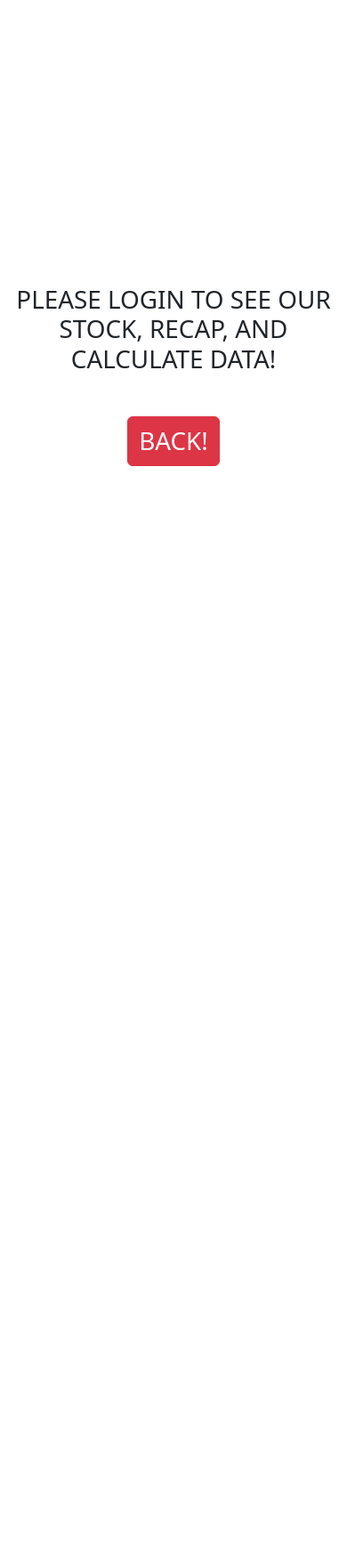
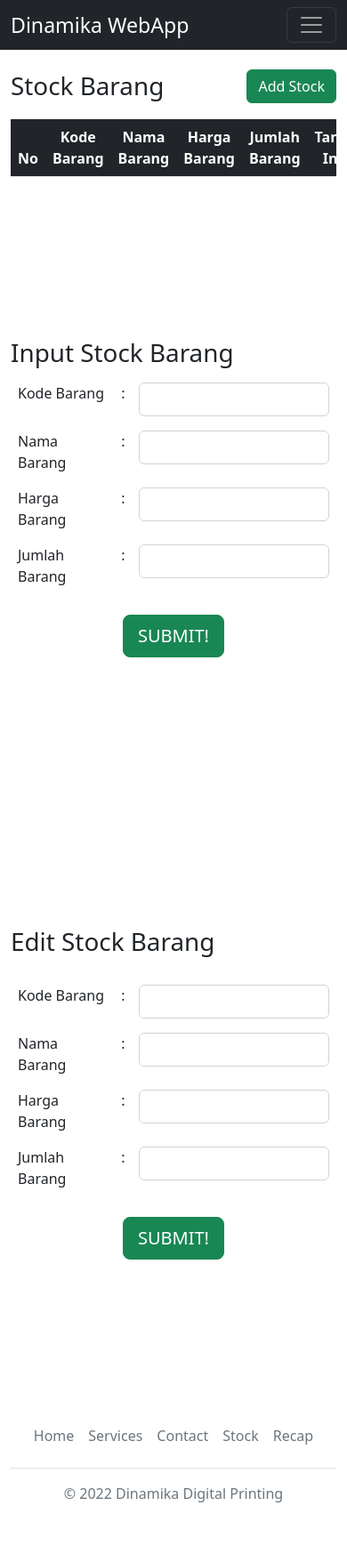
Before and after one commit to RamzGxz/webBackendDinamika, a Flask app: page /stock in a window 390 px wide. Shown: the whole page at 89% size. Before the commit the page ends 524 px from the top, so only its background shows below. Run offline with Flask 2, Linux system fonts and the light colour scheme; lists and menus that the app fills with data are empty; some libraries are stand-ins or nearby versions.

Commit message:
pembenahan html, server, dan js

```diff
--- a/server.py
+++ b/server.py
@@ -32,7 +32,7 @@ def logout():
 def stock():
     token = request.cookies.get('token')
     if not token:
-        return render_template('errLogin.html')
+        return render_template('stock.html')
     # pembatasan authorization
     conn,cursor = openDb()
     checkAuthErr = authorization(conn,cursor,token)
@@ -61,7 +61,7 @@ def stock():
     result = getStok(conn,cursor)
     return render_template('stock.html', data=result)
 
-@app.route('/recap')
+@app.route('/recap', methods = ['GET', 'POST'])
 def recap():
     token = request.cookies.get('token')
     if not token:
@@ -71,11 +71,25 @@ def recap():
 
     if(checkAuthErr):
         return deleteCookie()
-    return render_template('recap.html')
 
-@app.route('/edit', methods=['GET','POST'])
-def edit(id):
-    conn,cursor = openDb()
+    if request.method == 'POST':
+        details = request.form
+        kodeBrg = details['kodeBrg']
+        namaBrg = details['namaBrg']
+        hargaBrg = details['hargaBrg']
+        jumlahBrg = details['jumlahBrg']
+        conn,cursor = openDb()
+        sql = 'insert into recap(kodeBrg, namaBrg, hargaBrg, jumlahBrg) values(%s,%s,%s,%s)'
+        val = (kodeBrg,namaBrg,hargaBrg,jumlahBrg)
+        cursor.execute(sql, val)
+        conn.commit()
+        cursor.close()
+        conn.close()
+        return(redirect(url_for('recap')))
+    conn, cursor = openDb()
+    result = getRecap(conn, cursor)
+    return render_template('recap.html', data=result)
+
 
 
 
--- a/static/main.js
+++ b/static/main.js
@@ -54,8 +54,8 @@ const detailPopup = () => {
 }
 
 
+const editStock = () =>{
     document.addEventListener('click', function(e) {
-
         if (e.target.classList.contains('edit-stock')) {
             location.href = "#editStock"
             const td = e.target.parentElement
@@ -71,3 +71,25 @@ document.addEventListener('click', function(e) {
             formEdit.querySelector('#jumlah').value = jumlah.textContent
         }
     })
+}
+editStock()
+
+const editRecap = () =>{
+    document.addEventListener('click', function(e) {
+        if (e.target.classList.contains('editRecap')) {
+            location.href = "#editRecapData"
+            const td = e.target.parentElement
+            const jumlah = td.previousElementSibling.previousElementSibling
+            const harga = jumlah.previousElementSibling
+            const nama = harga.previousElementSibling
+            const kode = nama.previousElementSibling
+
+            const formEdit = document.getElementById('form-edit-recap')
+            formEdit.querySelector('#kodeRecap').value = kode.textContent
+            formEdit.querySelector('#namaRecap').value = nama.textContent
+            formEdit.querySelector('#hargaRecap').value = harga.textContent
+            formEdit.querySelector('#jumlahRecap').value = jumlah.textContent
+        }
+    })
+}
+editRecap()
--- a/templates/stock.html
+++ b/templates/stock.html
@@ -101,7 +101,7 @@
                             <th scope="col">Nama Barang</th>
                             <th scope="col">Harga Barang</th>
                             <th scope="col">Jumlah Barang</th>
-                            <th scope="col">Tanggal</th>
+                            <th scope="col">Tanggal Input</th>
                             <th scope="col">Actions</th>
                         </tr>
                     </thead>
@@ -127,7 +127,8 @@
             </table>
         </div>
     </section>
-
+    {% if logout %}
+    <!-- inputStockLogout -->
     <section class="formInputStock" id="inputStock">
         <div class="container">
             <div class="col-sm5">
@@ -138,28 +139,28 @@
                             <td>Kode Barang</td>
                             <td>:</td>
                             <td>
-                                <input type="text" class="form-control" name="kodeBrg" required>
+                                <input type="text" class="form-control" name="kodeBrg" disabled>
                             </td>
                         </tr>
                         <tr>
                             <td>Nama Barang</td>
                             <td>:</td>
                             <td>
-                                <input type="text" class="form-control" name="namaBrg" required>
+                                <input type="text" class="form-control" name="namaBrg" disabled>
                             </td>
                         </tr>
                         <tr>
                             <td>Harga Barang</td>
                             <td>:</td>
                             <td>
-                                <input type="text" class="form-control" name="hargaBrg" required>
+                                <input type="number" class="form-control" name="hargaBrg" disabled>
                             </td>
                         </tr>
                         <tr>
                             <td>Jumlah Barang</td>
                             <td>:</td>
                             <td>
-                                <input type="text" class="form-control" name="jumlahBrg" required>
+                                <input type="number" class="form-control" name="jumlahBrg" disabled>
                             </td>
                         </tr>
                     </table>
@@ -171,11 +172,12 @@
         </div>
     </section>
 
+    <!-- editStockLogout -->
     <section class="formInputStock" id="editStock">
         <div class="container">
             <div class="col-sm5">
                 <h1>Edit Stock Barang</h1>
-                <form action="url_for('editStockBrg', id={{data[0]}})" method="post" class="mt-sm-5" id="form-edit">
+                <form action="#" method="post" class="mt-sm-5" id="form-edit">
                     <table class="table table-borderless">
                         <tr>
                             <td>
@@ -207,7 +209,7 @@
                             <td>Jumlah Barang</td>
                             <td>:</td>
                             <td>
-                                <input type="text" class="form-control" id="jumlah" name="jumlahBrg" value="{{data[4]}}" required>
+                                <input type="text" class="form-control" id="jumlah" name="jumlahBrg" required>
                             </td>
                         </tr>
                     </table>
@@ -218,6 +220,102 @@
             </div>
         </div>
     </section>
+
+    {% else %}
+    <!-- inputStockLogin -->
+    <section class="formInputStock" id="inputStock">
+        <div class="container">
+            <div class="col-sm5">
+                <h1>Input Stock Barang</h1>
+                <form action="/stock" method="post" class="mt-sm-5">
+                    <table class="table table-borderless">
+                        <tr>
+                            <td>Kode Barang</td>
+                            <td>:</td>
+                            <td>
+                                <input type="text" class="form-control" name="kodeBrg" required>
+                            </td>
+                        </tr>
+                        <tr>
+                            <td>Nama Barang</td>
+                            <td>:</td>
+                            <td>
+                                <input type="text" class="form-control" name="namaBrg" required>
+                            </td>
+                        </tr>
+                        <tr>
+                            <td>Harga Barang</td>
+                            <td>:</td>
+                            <td>
+                                <input type="number" class="form-control" name="hargaBrg" required>
+                            </td>
+                        </tr>
+                        <tr>
+                            <td>Jumlah Barang</td>
+                            <td>:</td>
+                            <td>
+                                <input type="number" class="form-control" name="jumlahBrg" required>
+                            </td>
+                        </tr>
+                    </table>
+                    <div class="buttonFormStock">
+                        <button class="btn btn-success btn-lg" type="submit">SUBMIT!</button>
+                    </div>
+                </form>
+            </div>
+        </div>
+    </section>
+
+    <!-- editStockLogin -->
+    <section class="formInputStock" id="editStock">
+        <div class="container">
+            <div class="col-sm5">
+                <h1>Edit Stock Barang</h1>
+                <form action="#" method="post" class="mt-sm-5" id="form-edit">
+                    <table class="table table-borderless">
+                        <tr>
+                            <td>
+                                <input type="hidden" name="id" class="form-control" required>
+                            </td>
+                        </tr>
+                        <tr>
+                            <td>Kode Barang</td>
+                            <td>:</td>
+                            <td>
+                                <input type="text" class="form-control" id="kode" name="kodeBrg" required>
+                            </td>
+                        </tr>
+                        <tr>
+                            <td>Nama Barang</td>
+                            <td>:</td>
+                            <td>
+                                <input type="text" class="form-control" id="nama" name="namaBrg" required>
+                            </td>
+                        </tr>
+                        <tr>
+                            <td>Harga Barang</td>
+                            <td>:</td>
+                            <td>
+                                <input type="text" class="form-control" id="harga" name="hargaBrg" required>
+                            </td>
+                        </tr>
+                        <tr>
+                            <td>Jumlah Barang</td>
+                            <td>:</td>
+                            <td>
+                                <input type="text" class="form-control" id="jumlah" name="jumlahBrg"required>
+                            </td>
+                        </tr>
+                    </table>
+                    <div class="buttonFormStock">
+                        <button class="btn btn-success btn-lg" type="submit">SUBMIT!</button>
+                    </div>
+                </form>
+            </div>
+        </div>
+    </section>
+    {% endif %}
+
 
     <!-- loginFormEnd -->
     <div class="container">
```
Also changed, not shown: func/mysql.py (+7 -0 lines), templates/recap.html (+30 -25 lines). Lines whose indentation alone changed are shown as unchanged.
